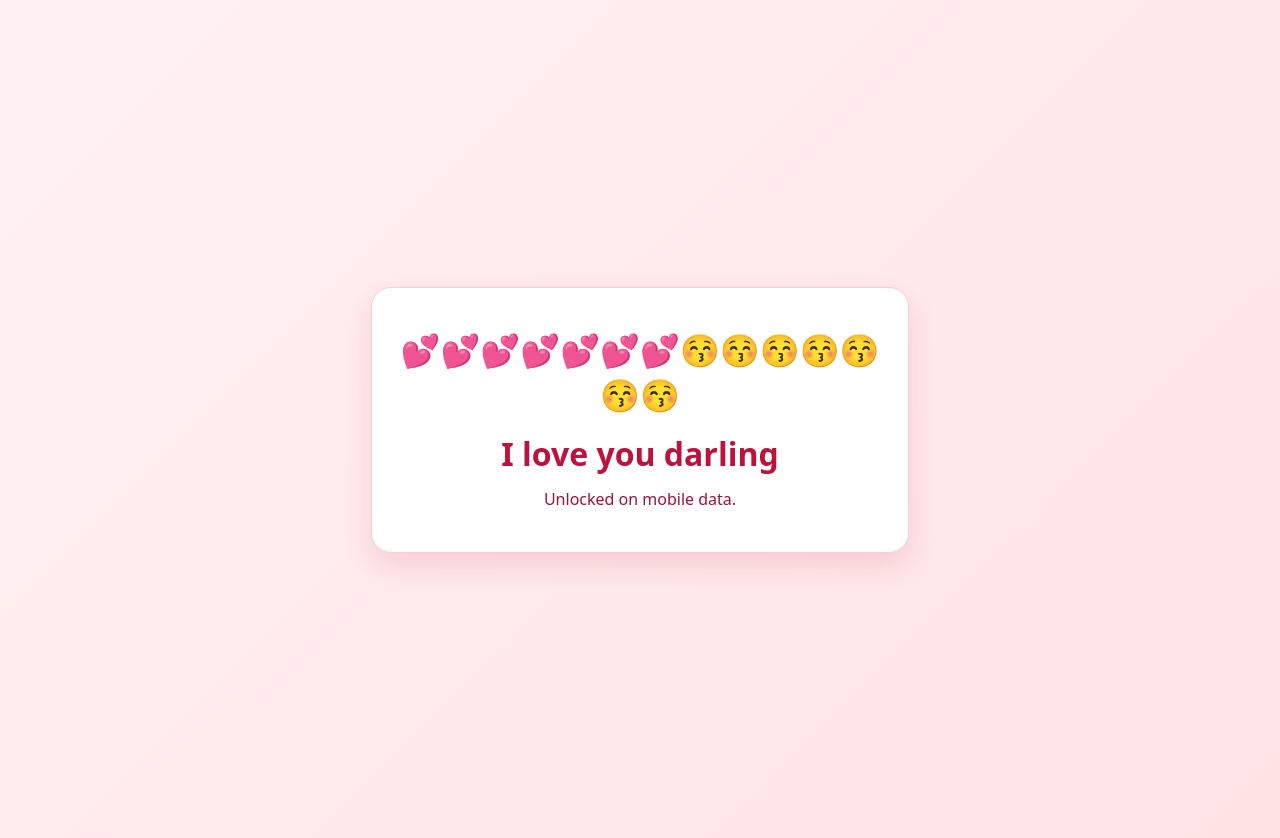
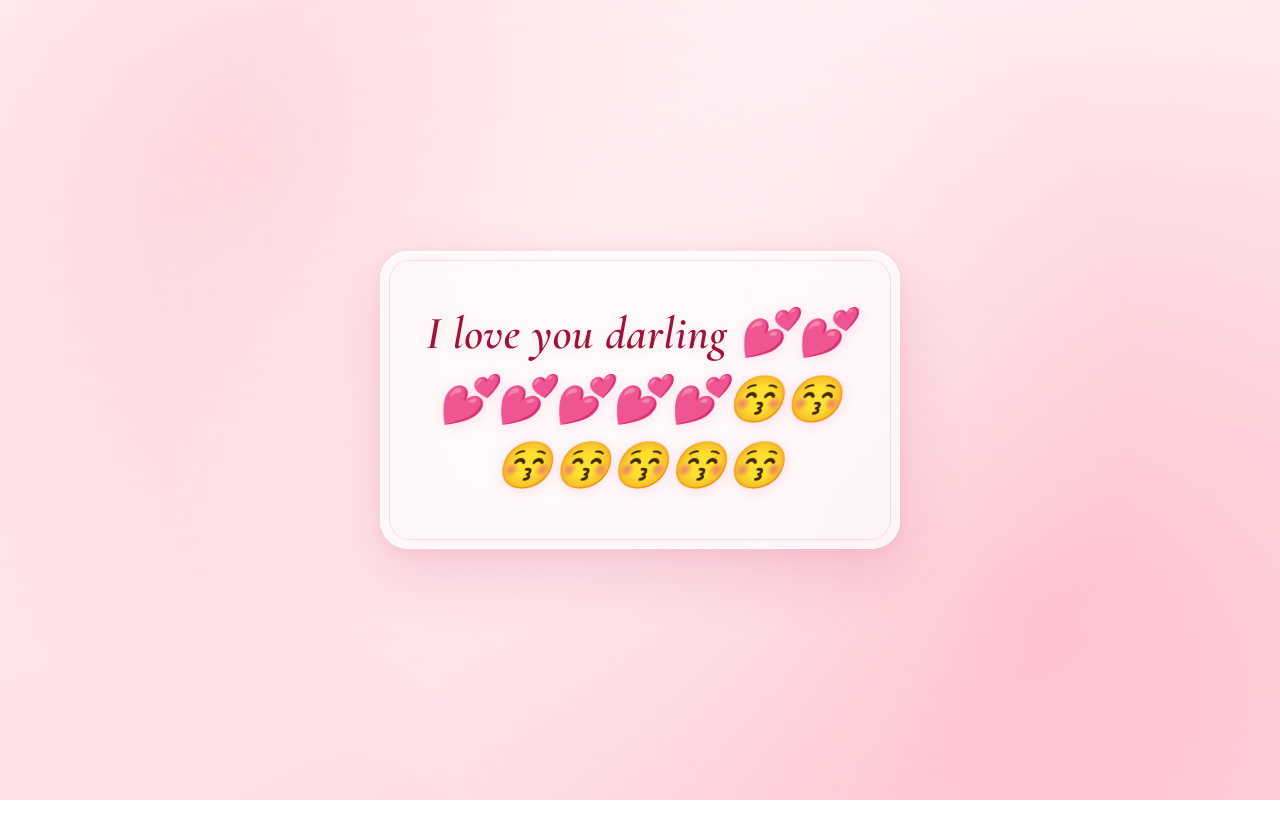
Before and after one commit to chouu456/mobile-data-gate, a website: page protected-site.html in a window 1280 px wide. After the commit the page ends 800 px from the top, so only its background shows below. Drawn offline with nearby package versions, Linux system fonts and the light colour scheme.

Commit message:
Refactor protected-site.html for design enhancements
Updated styles and structure for improved layout and design.

```diff
--- a/protected-site.html
+++ b/protected-site.html
@@ -4,51 +4,97 @@
   <meta charset="UTF-8" />
   <meta name="viewport" content="width=device-width, initial-scale=1.0" />
   <title>I Love You Darling</title>
+  <link rel="preconnect" href="https://fonts.googleapis.com" />
+  <link rel="preconnect" href="https://fonts.gstatic.com" crossorigin />
+  <link href="https://fonts.googleapis.com/css2?family=Cormorant+Garamond:ital,wght@0,600;1,600&display=swap" rel="stylesheet" />
   <style>
+    * {
+      box-sizing: border-box;
+    }
+
     body {
       margin: 0;
-      min-height: 100vh;
+      min-height: 100dvh;
       display: grid;
       place-items: center;
-      background: linear-gradient(135deg, #fff1f2, #ffe4e6);
-      color: #881337;
-      font-family: system-ui, -apple-system, sans-serif;
-      padding: 20px;
+      padding: 24px;
+      overflow: hidden;
+      background:
+        radial-gradient(circle at 20% 20%, rgba(255, 182, 193, 0.45), transparent 45%),
+        radial-gradient(circle at 80% 75%, rgba(251, 113, 133, 0.25), transparent 50%),
+        linear-gradient(160deg, #fff5f7 0%, #ffe4e9 52%, #ffd6e0 100%);
+      font-family: 'Cormorant Garamond', Georgia, serif;
+      position: relative;
+    }
+
+    body::before {
+      content: "";
+      position: fixed;
+      inset: 0;
+      background: radial-gradient(circle at 50% 45%, rgba(255, 255, 255, 0.55), transparent 65%);
+      pointer-events: none;
+    }
+
+    .card {
+      position: relative;
+      max-width: 520px;
+      width: 100%;
+      padding: 48px 32px;
+      border-radius: 28px;
       text-align: center;
+      background: rgba(255, 255, 255, 0.72);
+      backdrop-filter: blur(14px);
+      -webkit-backdrop-filter: blur(14px);
+      border: 1px solid rgba(255, 255, 255, 0.9);
+      box-shadow:
+        0 24px 60px rgba(190, 24, 93, 0.14),
+        0 4px 16px rgba(244, 63, 94, 0.08),
+        inset 0 1px 0 rgba(255, 255, 255, 0.95);
+      animation: revealCard 0.9s cubic-bezier(0.22, 1, 0.36, 1) both;
     }
-    .box {
-      max-width: 480px;
-      width: 100%;
-      background: #ffffff;
-      border-radius: 20px;
-      padding: 40px 28px;
-      box-shadow: 0 12px 30px rgba(190, 18, 60, 0.14);
-      border: 1px solid #fecdd3;
+
+    .card::after {
+      content: "";
+      position: absolute;
+      inset: 8px;
+      border-radius: 21px;
+      border: 1px solid rgba(225, 29, 72, 0.12);
+      pointer-events: none;
     }
-    .emojis {
-      font-size: 32px;
-      margin-bottom: 14px;
-      line-height: 1.4;
+
+    h1 {
+      margin: 0;
+      font-size: clamp(32px, 7.5vw, 46px);
+      font-weight: 600;
+      font-style: italic;
+      line-height: 1.45;
+      letter-spacing: 0.01em;
+      color: #9f1239;
+      text-shadow: 0 2px 14px rgba(225, 29, 72, 0.12);
       word-break: break-word;
     }
-    h1 {
-      margin: 0 0 12px;
-      font-size: 32px;
-      color: #be123c;
+
+    @keyframes revealCard {
+      from {
+        opacity: 0;
+        transform: translateY(18px) scale(0.97);
+      }
+      to {
+        opacity: 1;
+        transform: translateY(0) scale(1);
+      }
     }
-    p {
-      margin: 0;
-      font-size: 16px;
-      color: #9f1239;
-      line-height: 1.6;
+
+    @media (prefers-reduced-motion: reduce) {
+      .card {
+        animation: none;
+      }
     }
   </style>
 </head>
 <body>
-  <div class="box">
-    <div class="emojis">💕💕💕💕💕💕💕😚😚😚😚😚😚😚</div>
-    <h1>I love you darling</h1>
-    <p>Unlocked on mobile data.</p>
-  </div>
+  <main class="card">
+    <h1>I love you darling 💕💕💕💕💕💕💕😚😚😚😚😚😚😚</h1>
+  </main>
 </body>
 </html>
```
